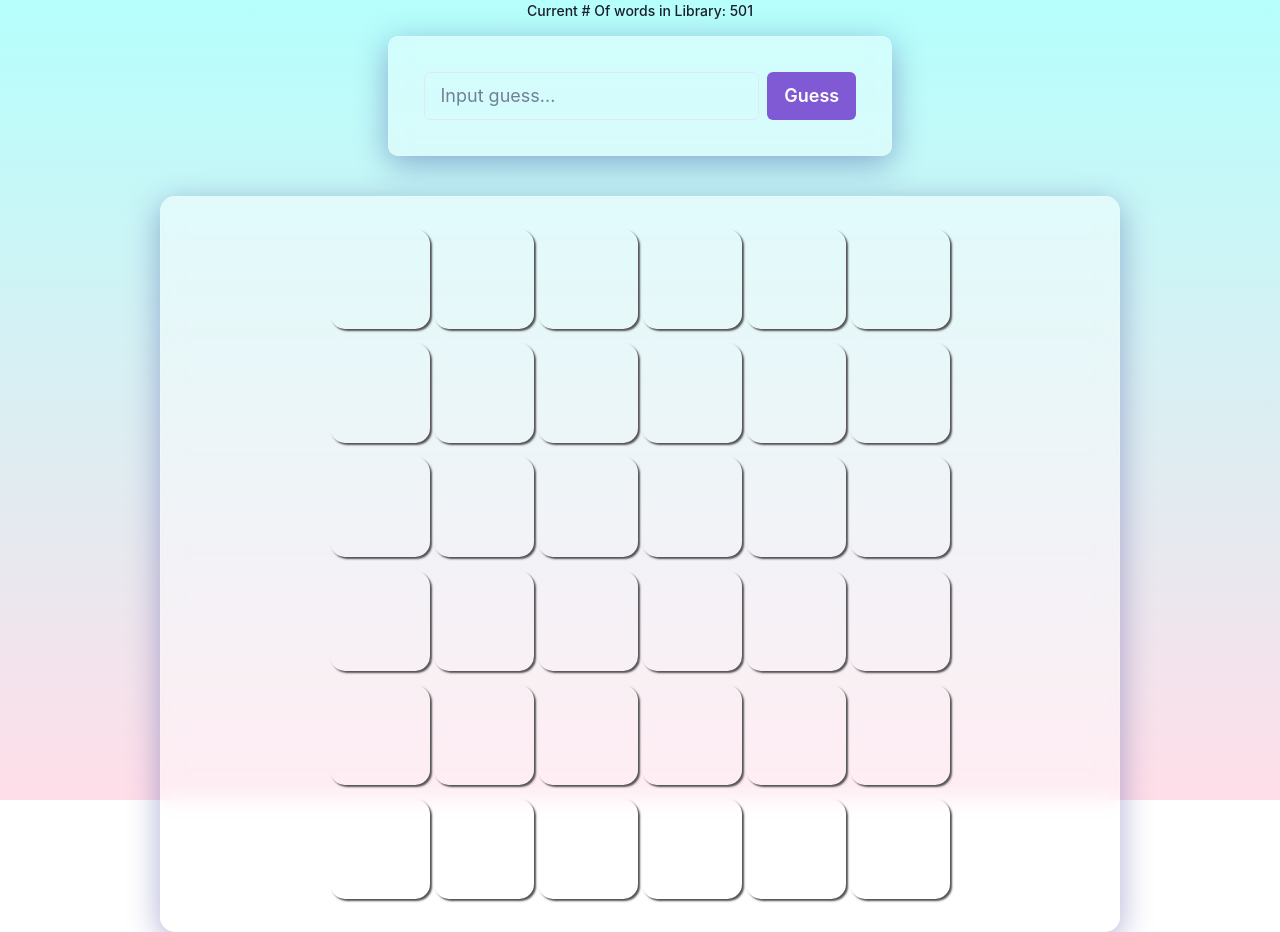
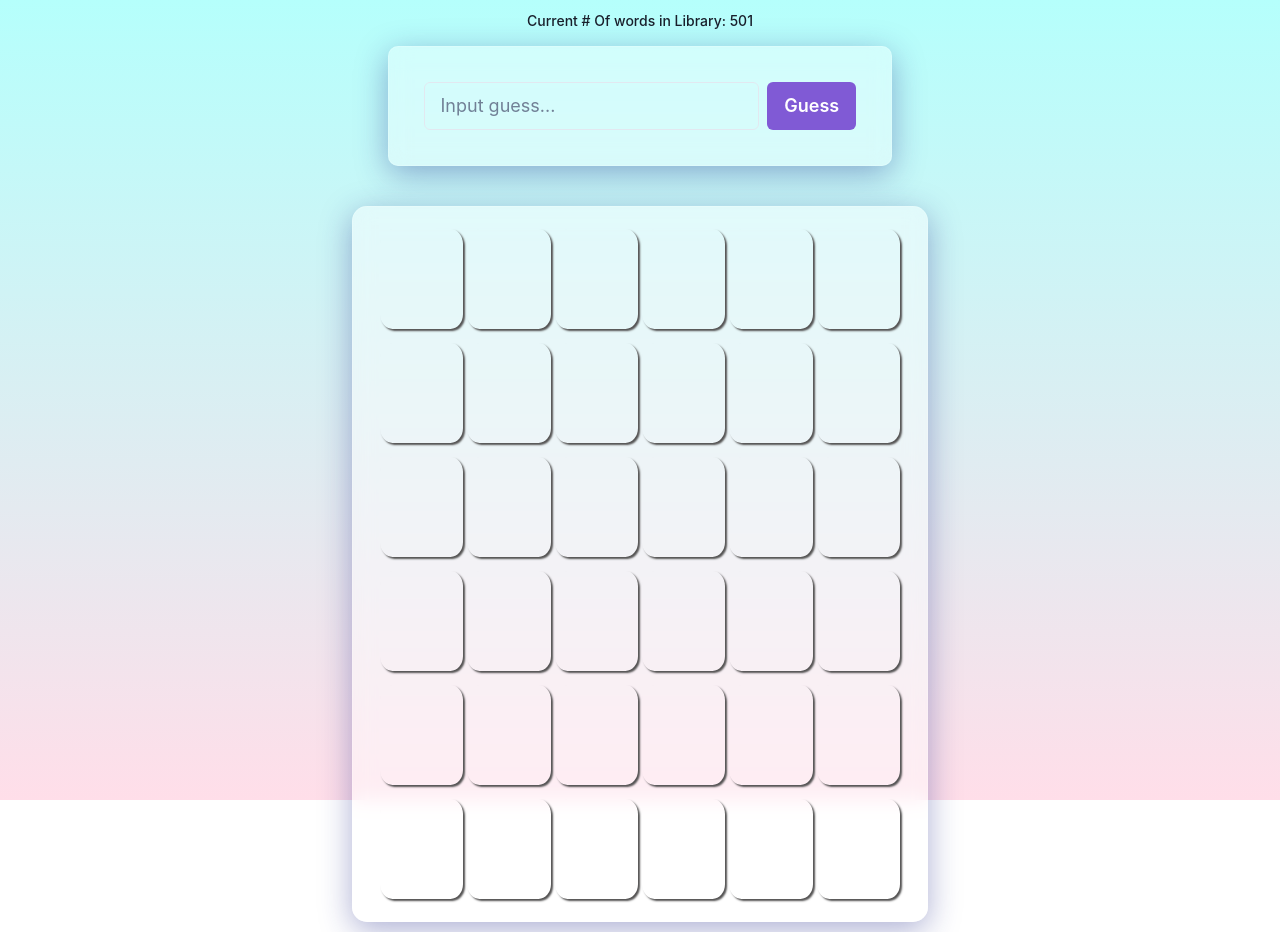
Before and after one commit to milanz14/react-typescript-wordle, a React (Create React App) app: page / in a window 1280 px wide. Built offline with nearby package versions, Linux system fonts and the light colour scheme.

Commit message:
change padding on gameboard class

```diff
--- a/src/styles/App.css
+++ b/src/styles/App.css
@@ -37,8 +37,8 @@
 
 .gameboard {
   margin-top: 25px;
-  width: 75%;
-  padding: 25px 25px;
+  width: 45%;
+  padding: 15px 20px;
   background: rgba(255, 255, 255, 0.45);
   box-shadow: 0 8px 32px 0 rgba(31, 38, 135, 0.37);
   backdrop-filter: blur(10px);
```
